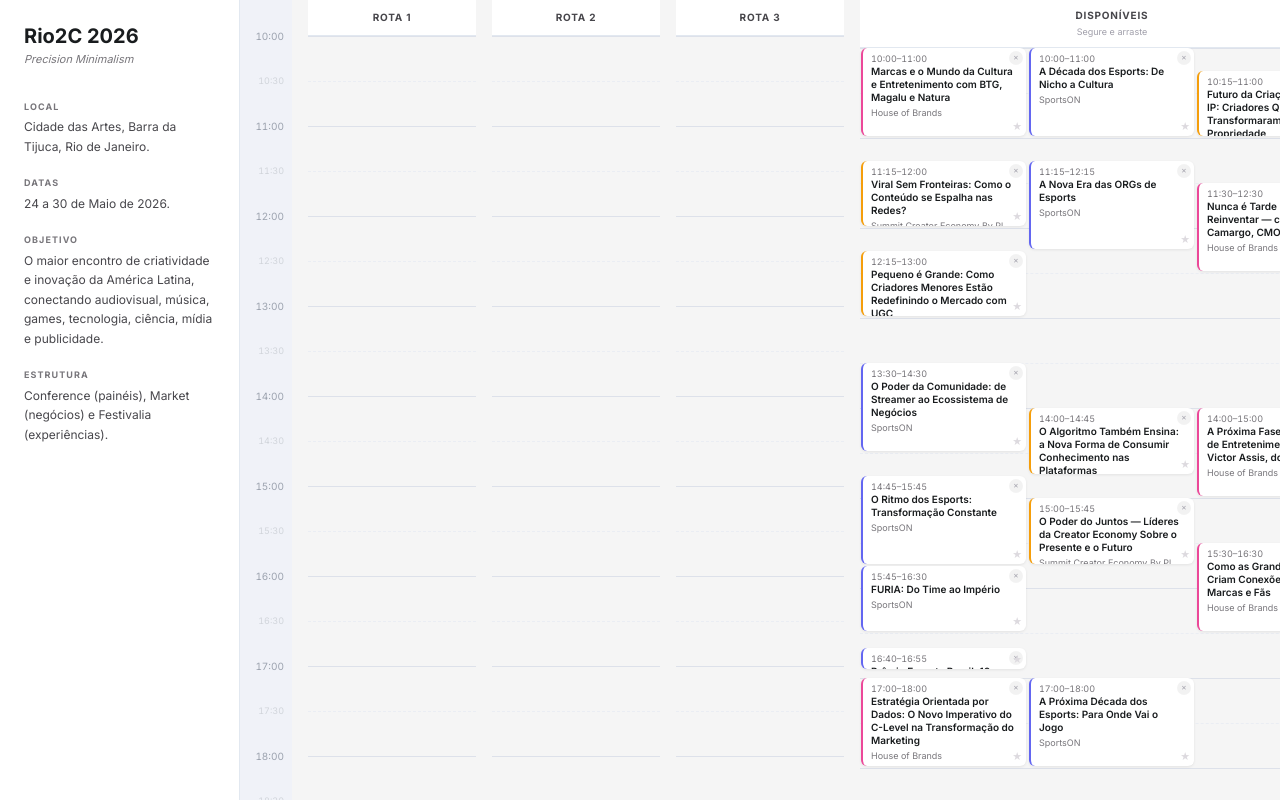
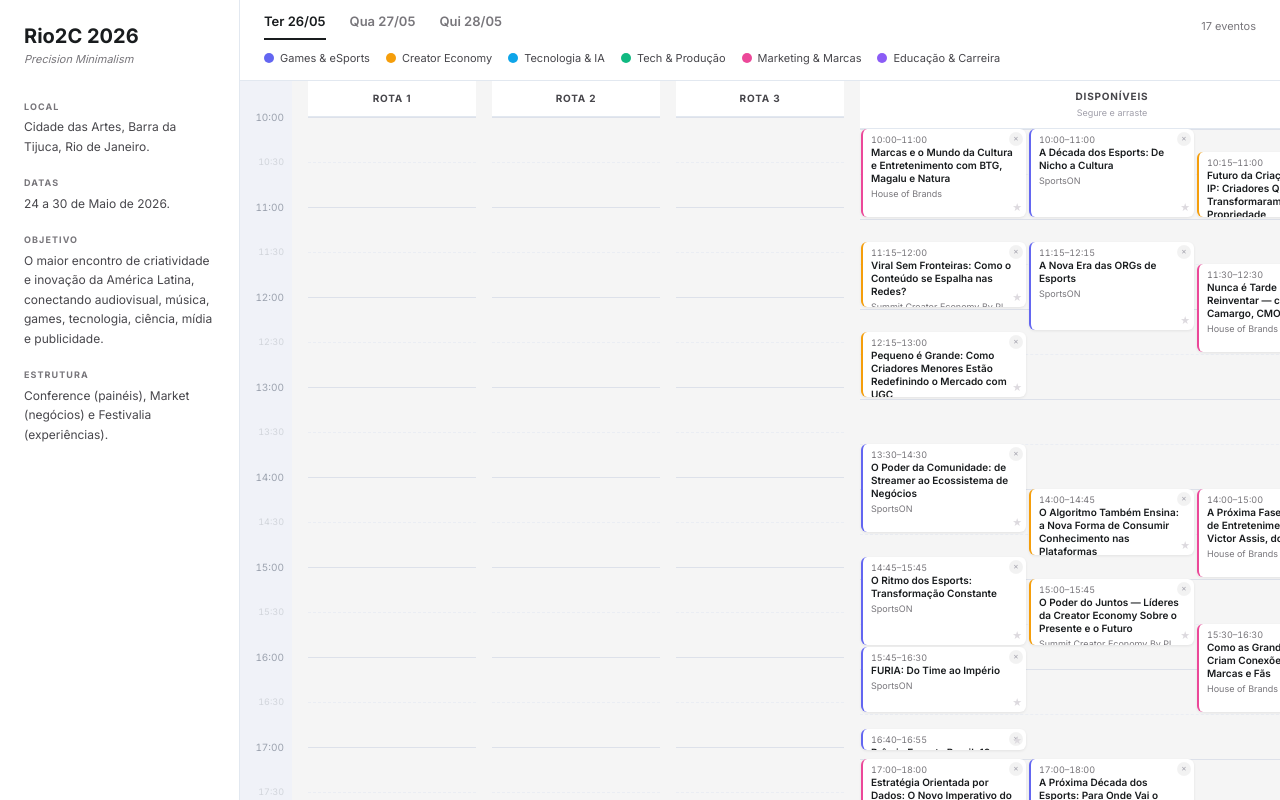
Before and after one commit to BryamFLA/rio2c-agenda, a React (Vite) app: page / in a window 1280 px wide. Built offline with nearby package versions, Linux system fonts and the light colour scheme.

Commit message:
feat(design): Timeline — top controls bar with DayTabs + TrilhaLegend, restructure scroll

```diff
--- a/src/components/timeline/Timeline.tsx
+++ b/src/components/timeline/Timeline.tsx
@@ -1,4 +1,4 @@
-import { useState } from 'react';
+import { useState, useMemo } from 'react';
 import {
   DndContext,
   DragOverlay,
@@ -17,9 +17,9 @@
 import { TimeAxis } from './TimeAxis';
 import { RouteColumn } from './RouteColumn';
 import { EventCard } from './EventCard';
-
-// Height of the sticky app header
-const STICKY_TOP = 96;
+import { DayTabs } from '../layout/DayTabs';
+import { TrilhaLegend } from '../layout/TrilhaLegend';
+import { LiveBadge } from '../layout/LiveBadge';
 
 interface TimelineProps {
   onTapEvent: (idx: number) => void;
@@ -28,7 +28,9 @@
 export function Timeline({ onTapEvent }: TimelineProps) {
   const currentDay  = useAgendaStore(s => s.currentDay);
   const assignRoute = useAgendaStore(s => s.assignRoute);
+  const hidden      = useAgendaStore(s => s.hidden);
   const restoreAll  = useAgendaStore(s => s.restoreAll);
+  const routes      = useAgendaStore(s => s.routes);
   const columns     = useRouteColumns(currentDay as Day);
   const nowData     = useNowIndicator(currentDay as Day);
 
@@ -39,6 +41,19 @@
       activationConstraint: { delay: 180, tolerance: 8 },
     })
   );
+
+  const dayIdxSet = useMemo(
+    () => new Set(EVENTS.filter(e => e.day === currentDay).map(e => e.idx)),
+    [currentDay]
+  );
+  const dayTotal = useMemo(
+    () => EVENTS.filter(e => dayIdxSet.has(e.idx) && !hidden.has(e.idx)).length,
+    [dayIdxSet, hidden]
+  );
+  const inRoutes = useMemo(() => {
+    const all = [...routes[1], ...routes[2], ...routes[3]];
+    return all.filter(idx => dayIdxSet.has(idx)).length;
+  }, [routes, dayIdxSet]);
 
   function handleDragStart({ active }: DragStartEvent) {
     const idx = parseInt(active.id as string, 10);
@@ -55,23 +70,42 @@
 
   const isEmpty = columns.every(c => c.events.length === 0);
 
-  if (isEmpty) {
-    return (
-      <div className="flex flex-col items-center justify-center py-16 text-gray-400 text-sm">
-        Nenhum evento para exibir.
-        <button
-          className="mt-3 px-4 py-2 bg-indigo-500 text-white rounded-lg text-[13px] font-semibold"
-          onClick={restoreAll}
-        >
-          ↺ Restaurar todos
-        </button>
-      </div>
-    );
-  }
-
   return (
     <DndContext sensors={sensors} onDragStart={handleDragStart} onDragEnd={handleDragEnd}>
-      <div className="flex pb-10 overflow-x-auto min-h-[calc(100vh-96px)]">
+      <div className="flex flex-col h-full overflow-hidden">
+
+        {/* Top controls bar — not inside the scroll container */}
+        <div className="flex-shrink-0 bg-white border-b border-[#E2E8F0] px-6 py-3">
+          <div className="flex items-center justify-between mb-2.5">
+            <DayTabs />
+            <div className="flex items-center gap-3">
+              {nowData && <LiveBadge timeLabel={nowData.timeLabel} />}
+              <span className="text-[11px] text-[#78767b]">
+                {inRoutes > 0
+                  ? `${inRoutes} em rotas · ${dayTotal - inRoutes} livres`
+                  : `${dayTotal} eventos`}
+              </span>
+              {hidden.size > 0 && (
+                <button
+                  onClick={restoreAll}
+                  className="text-[11px] font-semibold text-[#47464b] border border-[#c8c5cb] rounded-full px-2.5 py-1 hover:bg-[#f5f5f5] transition-all"
+                >
+                  ↺ Restaurar
+                </button>
+              )}
+            </div>
+          </div>
+          <TrilhaLegend />
+        </div>
+
+        {/* Scrollable grid */}
+        <div className="flex-1 overflow-auto bg-[#f5f5f5]">
+          {isEmpty ? (
+            <div className="flex items-center justify-center py-16 text-[#78767b] text-[13px]">
+              Nenhum evento para exibir.
+            </div>
+          ) : (
+            <div className="flex pb-10">
               <TimeAxis nowData={nowData} />
               <div className="flex gap-4 px-4 flex-1 items-start">
                 {columns.map(col => (
@@ -80,9 +114,12 @@
                     data={col}
                     onTap={onTapEvent}
                     nowData={nowData}
-              stickyTop={STICKY_TOP}
+                    stickyTop={0}
                   />
                 ))}
+              </div>
+            </div>
+          )}
         </div>
       </div>
 
```
Lines whose indentation alone changed are shown as unchanged.
